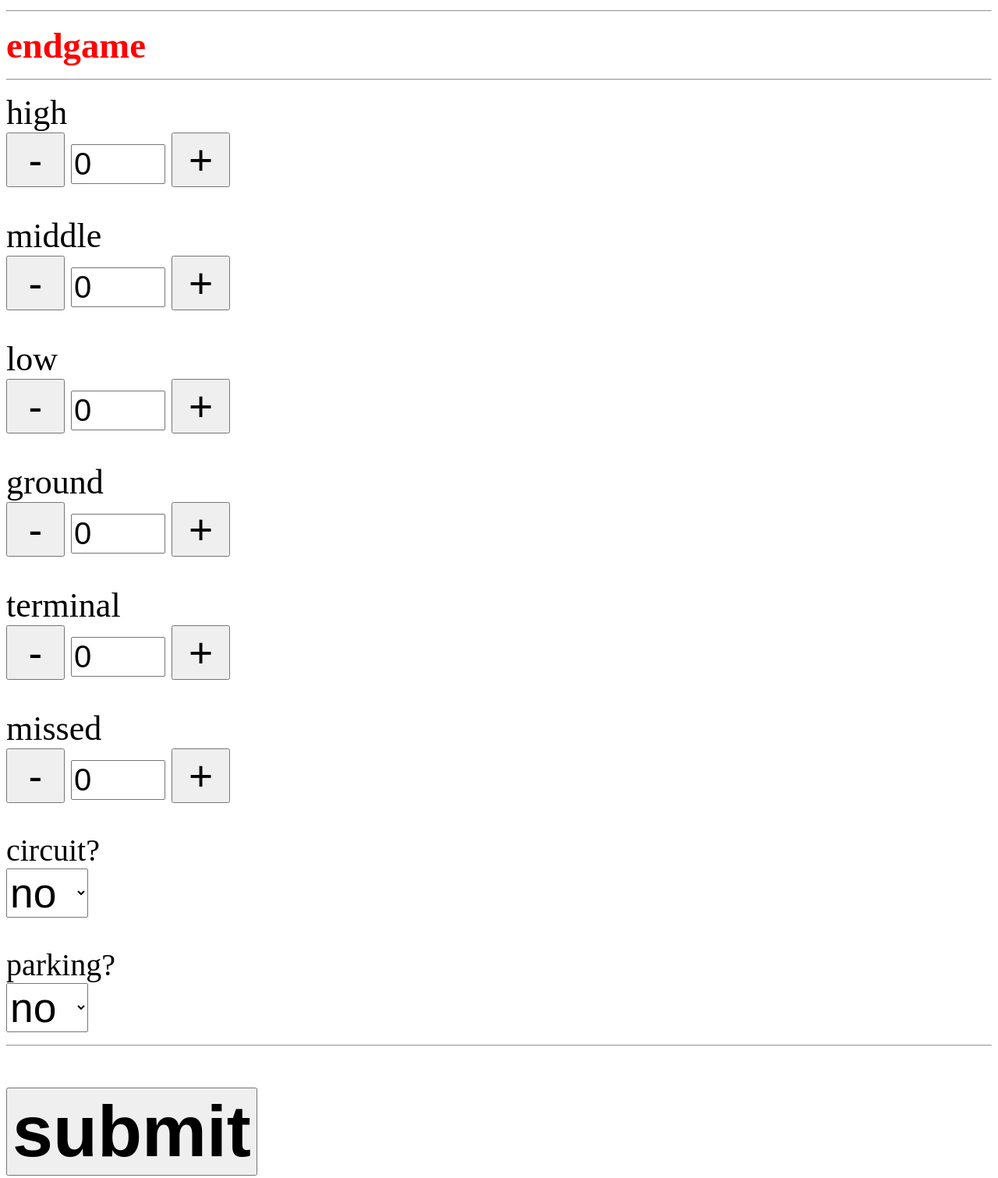
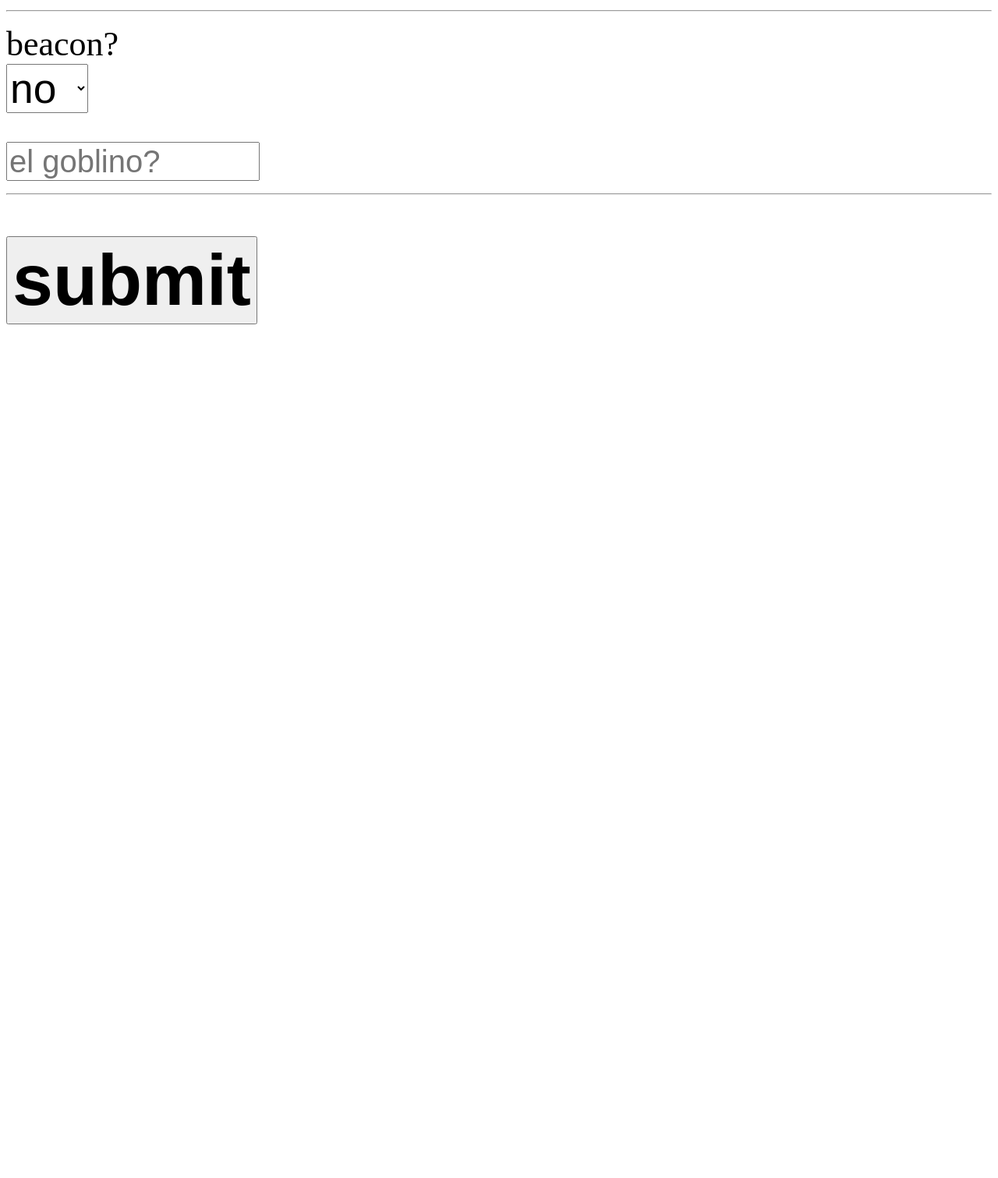
Before and after one commit to meowmoo1/scouting-22-23, a plain HTML site: page index.html in a window 1280 px wide. Shown: the part 2696-4207 px from the top of the page at 78% size. After the commit the page ends 3128 px from the top, so only its background shows below. Drawn offline with Linux system fonts and the light colour scheme.

Commit message:
Add files via upload

```diff
--- a/index.html
+++ b/index.html
@@ -141,64 +141,14 @@ document.getElementById('myButton').value='Submitting, please wait...';"
       <input class="quantity" min="0" max="30" name="missed (T)" value="0" type="number" style="font-size:30pt;">
       <button class="plusminus" type="button" onclick="this.parentNode.querySelector('input[type=number]').stepUp()"  style="font-size:40pt;">+</button>
       <hr>
-      <div style="color:red;" class="headline"><b>endgame</b></div>
-      <hr>
-      <div style="color:black" class="plusminus-headline">high</div>
-      <div class="number-input">
-        <button class="plusminus" type="button" onclick="this.parentNode.querySelector('input[type=number]').stepDown()" style="font-size:40pt;">-</button>
-        <input class="quantity" min="0" max="30" name="high (EG)" value="0" type="number" style="font-size:30pt;">
-        <button class="plusminus" type="button" onclick="this.parentNode.querySelector('input[type=number]').stepUp()"  style="font-size:40pt;">+</button>
-        <br>
-        <br>
-        <div style="color:black" class="plusminus-headline">middle</div>
-      <div class="number-input">
-        <button class="plusminus" type="button" onclick="this.parentNode.querySelector('input[type=number]').stepDown()" style="font-size:40pt;">-</button>
-        <input class="quantity" min="0" max="30" name="middle (EG)" value="0" type="number" style="font-size:30pt;">
-        <button class="plusminus" type="button" onclick="this.parentNode.querySelector('input[type=number]').stepUp()"  style="font-size:40pt;">+</button>
-        <br>
-        <br>
-        <div style="color:black" class="plusminus-headline">low</div>
-      <div class="number-input">
-        <button class="plusminus" type="button" onclick="this.parentNode.querySelector('input[type=number]').stepDown()" style="font-size:40pt;">-</button>
-        <input class="quantity" min="0" max="30" name="low (EG)" value="0" type="number" style="font-size:30pt;">
-        <button class="plusminus" type="button" onclick="this.parentNode.querySelector('input[type=number]').stepUp()"  style="font-size:40pt;">+</button>
-        <br>
-        <br>
-        <div style="color:black" class="plusminus-headline">ground</div>
-        <div class="number-input">
-        <button class="plusminus" type="button" onclick="this.parentNode.querySelector('input[type=number]').stepDown()" style="font-size:40pt;">-</button>
-        <input class="quantity" min="0" max="30" name="ground (EG)" value="0" type="number" style="font-size:30pt;">
-        <button class="plusminus" type="button" onclick="this.parentNode.querySelector('input[type=number]').stepUp()"  style="font-size:40pt;">+</button>
-        <br>
-        <br>
-        <div style="color:black" class="plusminus-headline">terminal</div>
-    <div class="number-input">
-      <button class="plusminus" type="button" onclick="this.parentNode.querySelector('input[type=number]').stepDown()" style="font-size:40pt;">-</button>
-      <input class="quantity" min="0" max="30" name="terminal (EG)" value="0" type="number" style="font-size:30pt;">
-      <button class="plusminus" type="button" onclick="this.parentNode.querySelector('input[type=number]').stepUp()"  style="font-size:40pt;">+</button>
-        <br>
-        <Br>
-        <div style="color:black" class="plusminus-headline">missed</div>
-        <div class="number-input">
-        <button class="plusminus" type="button" onclick="this.parentNode.querySelector('input[type=number]').stepDown()" style="font-size:40pt;">-</button>
-        <input class="quantity" min="0" max="30" name="missed (EG)" value="0" type="number" style="font-size:30pt;">
-        <button class="plusminus" type="button" onclick="this.parentNode.querySelector('input[type=number]').stepUp()"  style="font-size:40pt;">+</button>
-        <br>
-        <br>
-        <label for="circuit?" class="select-headline">circuit?</label>
-        <br>
-        <select name="circuit" id="circuit" class="select">
-         <option value="0">no</option>
-         <option value="1">yes</option>
-        </select>
-        <br>
-        <br>
-        <label for="parking?" class="select-headline">parking?</label>
-        <br>
-        <select name="parking (EG)" class="select" id="parking (EG)">
+      <div style="color:black" class="plusminus-headline">beacon?</div>
+        <select name="beacon" class="select" id="beacon">
            <option value="0">no</option>
            <option value="1">yes</option>
           </select>
+          <br>
+          <br>
+          <input name="el goblino?" type="text" placeholder="el goblino?" style="font-size:30pt; height:50px; width:325px;" size="15" required>
           <hr>
         <br />
         <button  type="submit" id="myButton" value="" style="font-size:70pt;" onsubmit= ><b>submit</b></button>
```
